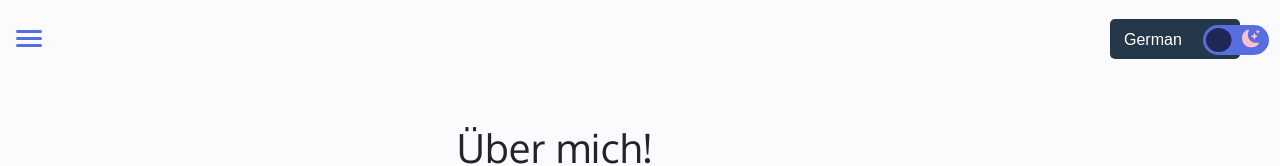
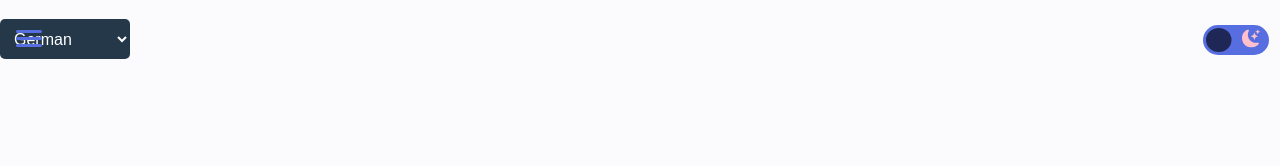
Before and after one commit to adityaK87/My-Portfolio, a React (Create React App) app: page /#/about in a window 1280 px wide. Shown: the top 166 px of the page. Built offline with nearby package versions, Linux system fonts and the light colour scheme.

Commit message:
remove unuseful code

```diff
--- a/src/components/App/App.css
+++ b/src/components/App/App.css
@@ -41,12 +41,11 @@ body {
    background-color: var(--background-color);
    transition: var(--transition);
 }
-
 .right-styling{
+   position: absolute;
    display: flex;
    float: right;
 }
-
 /* width */
 ::-webkit-scrollbar {
    width: 7px;
@@ -78,7 +77,7 @@ select:focus {
 .section-container {
    box-sizing: border-box;
    min-height: 100vh;
-   position: relative;
+   /* position: relative; */
    padding: 50px 0px;
    display: flex;
    flex-direction: column;
@@ -97,33 +96,3 @@ select:focus {
 a {
    color: var(--link-color);
 }
-
-/* Custom Dark Mode Toggle Element */
-
-.toggle-theme-wrapper {
-   position: absolute;
-   right: 20px;
-   top: 25px;
-   z-index: 1;
-   margin: 0px;
-   padding: 0px;
-   border: none;
-   background: transparent;
-   cursor: pointer;
-}
-
-.toggle-theme-wrapper span {
-   font-size: 28px;
-   margin: 0 4px;
-}
-
-.toggle-theme {
-   position: relative;
-   display: inline-block;
-   height: 34px;
-   width: 60px;
-}
-
-.toggle-theme input {
-   display: none;
-}
--- a/src/components/App/App.js
+++ b/src/components/App/App.js
@@ -25,10 +25,8 @@ const App = () => {
 
 	return (
 		<>
-			<div className='right-styling'>
-				<DarkMode />
-				<LanguageSelector />
-			</div>
+			<DarkMode />
+			<LanguageSelector />
 			<>
 				<SideBar />
 				<Routes>
```
